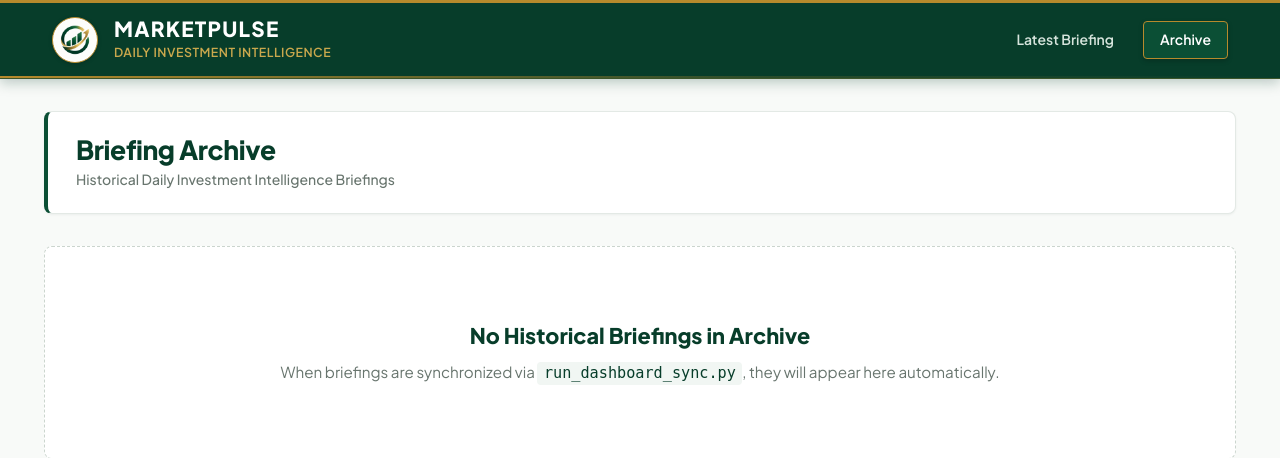
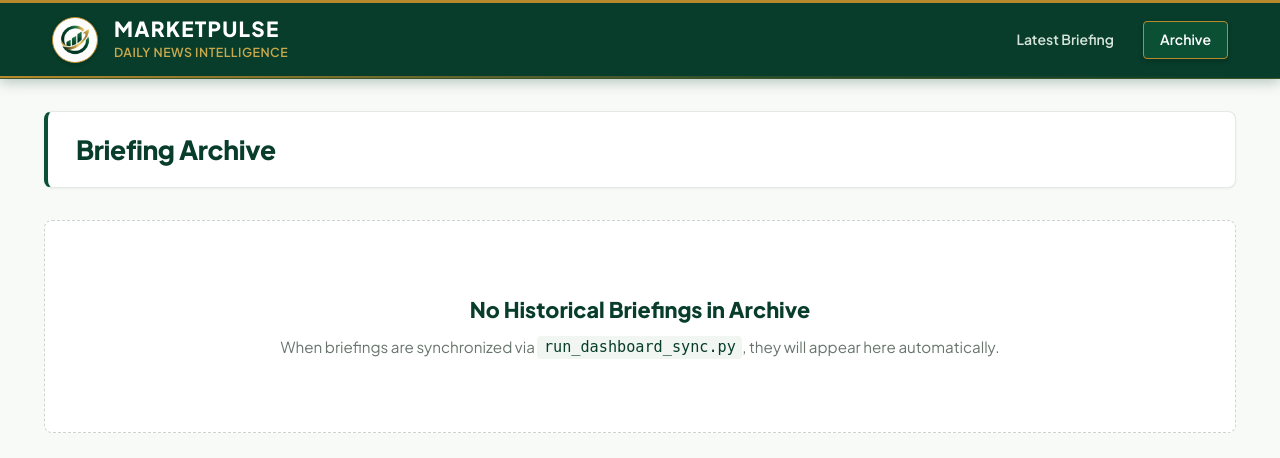
Before and after one commit to srushtik26/investment-news-briefing, a FastAPI app: page /archive in a window 1280 px wide. Shown: the top 458 px of the page. Run offline with FastAPI, Linux system fonts and the light colour scheme; data that the repository does not hold is empty.

Commit message:
feat: add base and archive HTML templates for dashboard UI

```diff
--- a/app/dashboard/templates/archive.html
+++ b/app/dashboard/templates/archive.html
@@ -4,9 +4,9 @@
 <div class="briefing-banner">
   <div>
     <h2 class="briefing-date-title">Briefing Archive</h2>
-    <p class="briefing-hero-subtitle" style="color: var(--text-secondary); font-size: 0.875rem; margin-top: 0.25rem;">
+    <!-- <p class="briefing-hero-subtitle" style="color: var(--text-secondary); font-size: 0.875rem; margin-top: 0.25rem;">
       Historical Daily Investment Intelligence Briefings
-    </p>
+    </p> -->
   </div>
 </div>
 
--- a/app/dashboard/templates/base.html
+++ b/app/dashboard/templates/base.html
@@ -161,7 +161,7 @@
           <img src="/static/images/marketpulse_logo.png" alt="MarketPulse Logo" class="brand-logo">
           <div class="brand-text">
             <h1 class="brand-title">MARKETPULSE</h1>
-            <p class="brand-subtitle">Daily Investment Intelligence</p>
+            <p class="brand-subtitle">Daily News Intelligence</p>
           </div>
         </a>
       </div>
```
Lines whose indentation alone changed are shown as unchanged.
